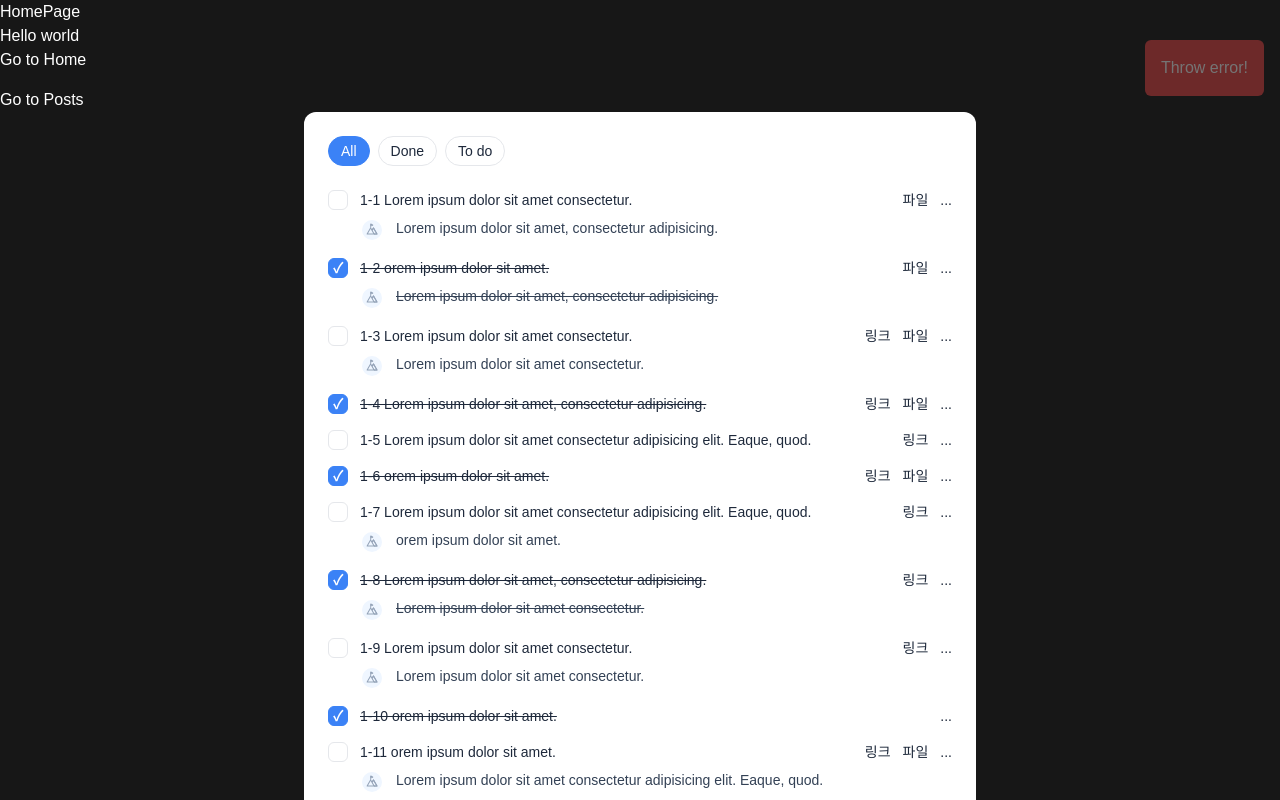
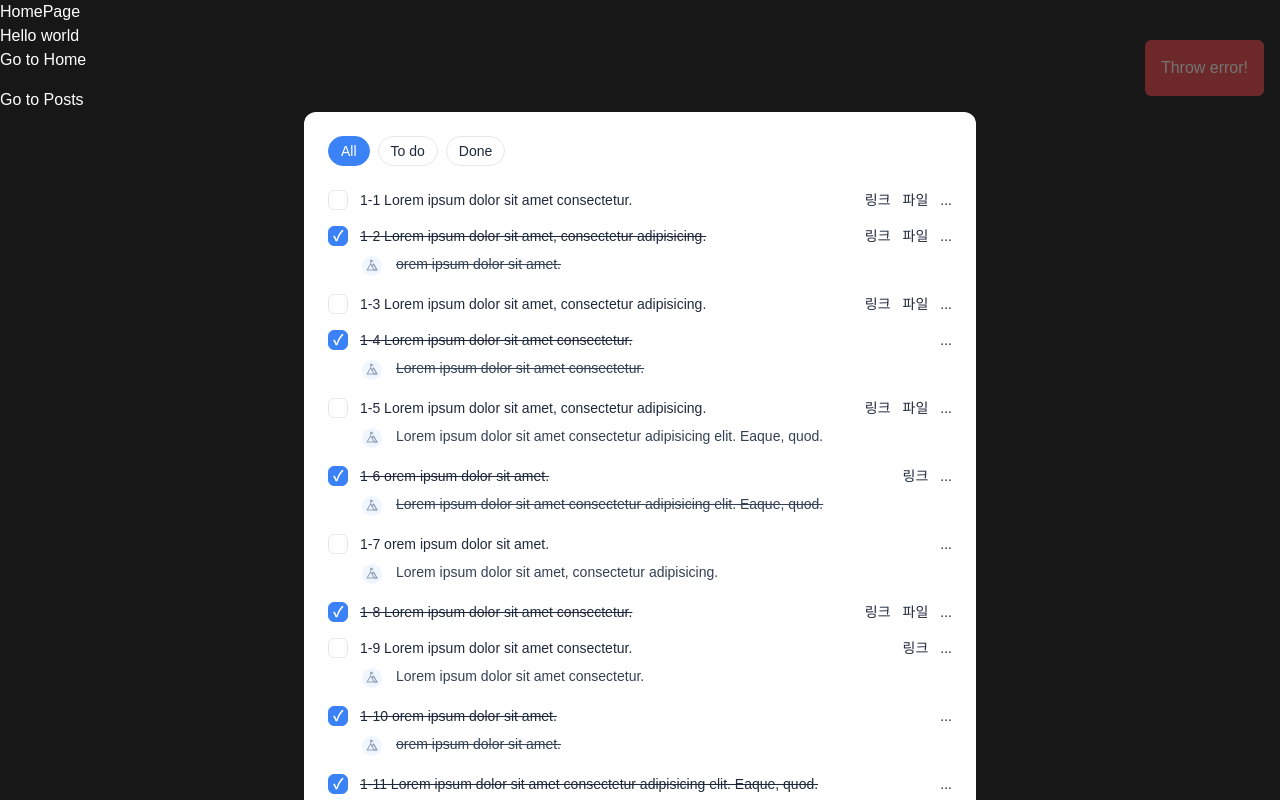
Before and after one commit to codeit-si/slid-todo-client, a Next.js app: page / in a window 1280 px wide. Shown: the top 800 px of the page. Built offline with nearby package versions, Linux system fonts and the light colour scheme.

Commit message:
[DEV-32] refactor: 함수 수정

```diff
--- a/src/components/list-todo.tsx
+++ b/src/components/list-todo.tsx
@@ -37,7 +37,7 @@ const mockFetchTodos = async (pageParam = 1) => {
       const todos: Todo[] = Array.from({ length: 40 }, (_, i) => ({
         id: `todo-${pageParam}-${i}`,
         title: `${pageParam}-${i + 1} ${getRandomNote()}`,
-        status: i % 2 === 0 ? "todo" : "done",
+        status: Math.random() > 0.5 ? "todo" : "done",
         hasNote: Math.random() > 0.5 ? getRandomNote() : null,
         hasLink: Math.random() > 0.5,
         hasFile: Math.random() > 0.5,
@@ -81,7 +81,7 @@ function ListTodoStructure({ fetchTodos }: ListTodoProps) {
     if (data) {
       const allTodos = data.pages
         .flatMap((page) => page.todos)
-        .filter((x) => x.status !== filter);
+        .filter((x) => (filter === "all" ? true : x.status === filter));
       setTodos(allTodos);
     }
   }, [data, filter]);
@@ -97,9 +97,13 @@ function ListTodoStructure({ fetchTodos }: ListTodoProps) {
   };
 
   const statusButtons = (status: string) => {
-    if (status === "all") return "All";
-    if (status === "done") return "To do";
-    return "Done";
+    if (status === "todo") {
+      return "To do";
+    }
+    if (status === "done") {
+      return "Done";
+    }
+    return "All";
   };
 
   const statusMap = (["all", "todo", "done"] as const).map((status) => {
@@ -169,12 +173,12 @@ function ListTodoStructure({ fetchTodos }: ListTodoProps) {
             <div className="flex items-center justify-between">
               <div className="flex items-center gap-3">
                 <label
-                  htmlFor="todo-check"
+                  htmlFor={`todo-check-${index}`}
                   className="relative flex cursor-pointer items-center"
                 >
                   <input
                     type="checkbox"
-                    id="todo-check"
+                    id={`todo-check-${index}`}
                     checked={todo.status === "done"}
                     onChange={() => toggleStatus(todo.id)}
                     className="peer absolute hidden"
```
